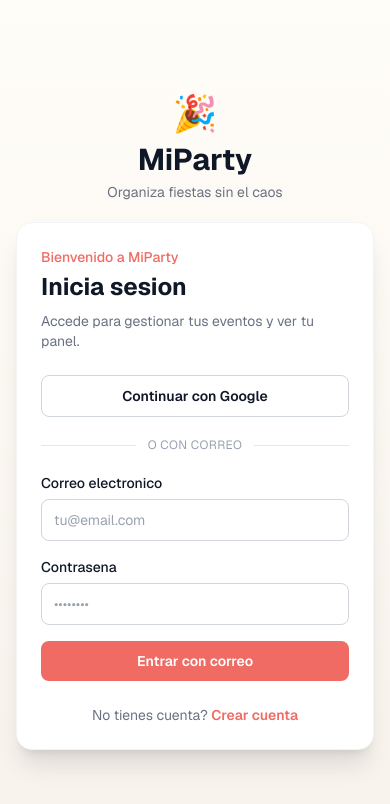
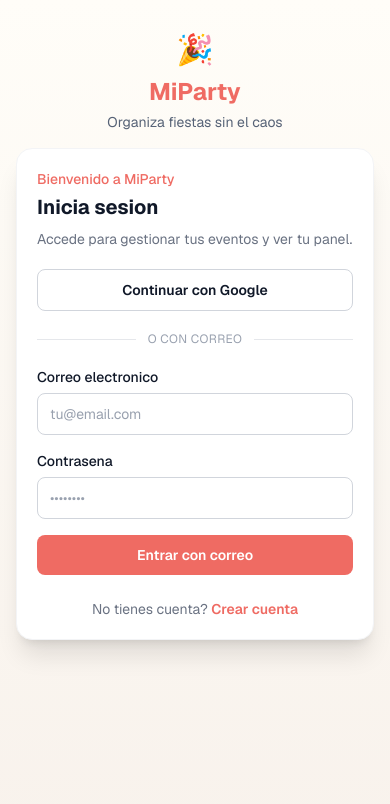
Before and after one commit to adminmiparty/miparty-app, a Next.js app: page /login in a window 390 px wide. Shown: the top 804 px of the page. Built offline with nearby package versions, Linux system fonts and the light colour scheme; no server answers.

Commit message:
Login and registro desktop and mobile aligned

```diff
--- a/src/app/login/page.tsx
+++ b/src/app/login/page.tsx
@@ -1,5 +1,7 @@
 'use client'
 
+import AuthPageBrand from '@/components/AuthPageBrand'
+import AuthPageShell, { authCardClassName } from '@/components/AuthPageShell'
 import Link from 'next/link'
 import { useRouter } from 'next/navigation'
 import { FormEvent, useState } from 'react'
@@ -53,20 +55,12 @@ export default function LoginPage() {
   }
 
   return (
-    <main className={`min-h-screen ${brand.pageBg} px-4 py-8`}>
-      <div className="mx-auto flex min-h-[calc(100vh-4rem)] w-full max-w-sm flex-col items-center justify-center gap-5">
-        <div className="text-center">
-          <p className="text-4xl" aria-hidden="true">
-            🎉
-          </p>
-          <h1 className="mt-2 text-3xl font-bold text-gray-900">MiParty</h1>
-          <p className="mt-1 text-sm text-gray-500">Organiza fiestas sin el caos</p>
-        </div>
-
-        <section className="w-full rounded-2xl border border-gray-100 bg-white p-6 shadow-xl">
-          <div className="mb-6">
+    <AuthPageShell>
+      <AuthPageBrand />
+      <section className={authCardClassName}>
+          <div className="mb-5 sm:mb-6">
             <p className={`text-sm font-medium ${brand.textBrand}`}>Bienvenido a MiParty</p>
-            <h2 className="mt-1 text-2xl font-bold text-gray-900">Inicia sesion</h2>
+            <h2 className="mt-1 text-xl font-bold text-gray-900 sm:text-2xl">Inicia sesion</h2>
             <p className="mt-2 text-sm text-gray-500">
               Accede para gestionar tus eventos y ver tu panel.
             </p>
@@ -153,8 +147,7 @@ export default function LoginPage() {
               Crear cuenta
             </Link>
           </p>
-        </section>
-      </div>
-    </main>
+      </section>
+    </AuthPageShell>
   )
 }
--- a/src/app/registro/page.tsx
+++ b/src/app/registro/page.tsx
@@ -1,5 +1,7 @@
 'use client'
 
+import AuthPageBrand from '@/components/AuthPageBrand'
+import AuthPageShell, { authCardClassName } from '@/components/AuthPageShell'
 import Link from 'next/link'
 import { FormEvent, useState } from 'react'
 import { brand } from '@/lib/brand'
@@ -60,13 +62,12 @@ export default function SignupPage() {
 
   if (signupSuccess) {
     return (
-      <main className={`min-h-screen ${brand.pageBg} px-4 py-8`}>
-        <div className="mx-auto flex min-h-[calc(100vh-4rem)] w-full max-w-sm items-center justify-center">
-          <section className="w-full rounded-2xl border border-gray-100 bg-white p-6 text-center shadow-xl">
-            <p className="text-4xl" aria-hidden="true">
+      <AuthPageShell>
+        <section className={`${authCardClassName} text-center`}>
+            <p className="text-3xl sm:text-4xl" aria-hidden="true">
               📬
             </p>
-            <h1 className="mt-3 text-2xl font-bold text-gray-900">Revisa tu correo</h1>
+            <h1 className="mt-3 text-xl font-bold text-gray-900 sm:text-2xl">Revisa tu correo</h1>
             <p className="mt-2 text-sm text-gray-500">
               Te enviamos un enlace de confirmacion. Abre tu email para activar tu cuenta de
               MiParty.
@@ -77,27 +78,18 @@ export default function SignupPage() {
                 Iniciar sesion
               </Link>
             </p>
-          </section>
-        </div>
-      </main>
+        </section>
+      </AuthPageShell>
     )
   }
 
   return (
-    <main className={`min-h-screen ${brand.pageBg} px-4 py-8`}>
-      <div className="mx-auto flex min-h-[calc(100vh-4rem)] w-full max-w-sm flex-col items-center justify-center gap-5">
-        <div className="text-center">
-          <p className="text-4xl" aria-hidden="true">
-            🎉
-          </p>
-          <h1 className="mt-2 text-3xl font-bold text-gray-900">MiParty</h1>
-          <p className="mt-1 text-sm text-gray-500">Organiza fiestas sin el caos</p>
-        </div>
-
-        <section className="w-full rounded-2xl border border-gray-100 bg-white p-6 shadow-xl">
-          <div className="mb-6">
+    <AuthPageShell>
+      <AuthPageBrand />
+      <section className={authCardClassName}>
+          <div className="mb-5 sm:mb-6">
             <p className={`text-sm font-medium ${brand.textBrand}`}>Crea tu cuenta</p>
-            <h2 className="mt-1 text-2xl font-bold text-gray-900">Empieza en MiParty</h2>
+            <h2 className="mt-1 text-xl font-bold text-gray-900 sm:text-2xl">Empieza en MiParty</h2>
             <p className="mt-2 text-sm text-gray-500">
               Registrate para organizar eventos y compartir momentos con amigos.
             </p>
@@ -207,8 +199,7 @@ export default function SignupPage() {
               Iniciar sesion
             </Link>
           </p>
-        </section>
-      </div>
-    </main>
+      </section>
+    </AuthPageShell>
   )
 }
--- /dev/null
+++ b/src/components/AuthPageBrand.tsx
@@ -0,0 +1,15 @@
+import { brand } from '@/lib/brand'
+
+export default function AuthPageBrand() {
+  return (
+    <div className="w-full text-center">
+      <p className="text-3xl sm:text-4xl" aria-hidden="true">
+        🎉
+      </p>
+      <h1 className={`mt-2 text-2xl font-bold sm:text-3xl ${brand.navBrand}`}>MiParty</h1>
+      <p className="mt-1 text-sm text-[var(--brand-text-secondary)] sm:text-base">
+        Organiza fiestas sin el caos
+      </p>
+    </div>
+  )
+}
--- /dev/null
+++ b/src/components/AuthPageShell.tsx
@@ -0,0 +1,22 @@
+import type { ReactNode } from 'react'
+import { brand } from '@/lib/brand'
+
+export const authCardClassName =
+  'w-full rounded-2xl border border-gray-100 bg-white p-5 shadow-xl sm:p-6'
+
+type AuthPageShellProps = {
+  children: ReactNode
+}
+
+/** Centered auth layout — shared mobile + desktop spacing and safe areas */
+export default function AuthPageShell({ children }: AuthPageShellProps) {
+  return (
+    <main
+      className={`min-h-screen min-h-[100dvh] ${brand.pageBg} px-4 py-6 pb-[calc(2rem+env(safe-area-inset-bottom,0px))] sm:px-6 sm:py-10 sm:pb-12`}
+    >
+      <div className="mx-auto flex w-full max-w-sm flex-col items-center justify-center gap-4 py-2 sm:min-h-[calc(100vh-5rem)] sm:gap-6 sm:py-6">
+        {children}
+      </div>
+    </main>
+  )
+}
```
